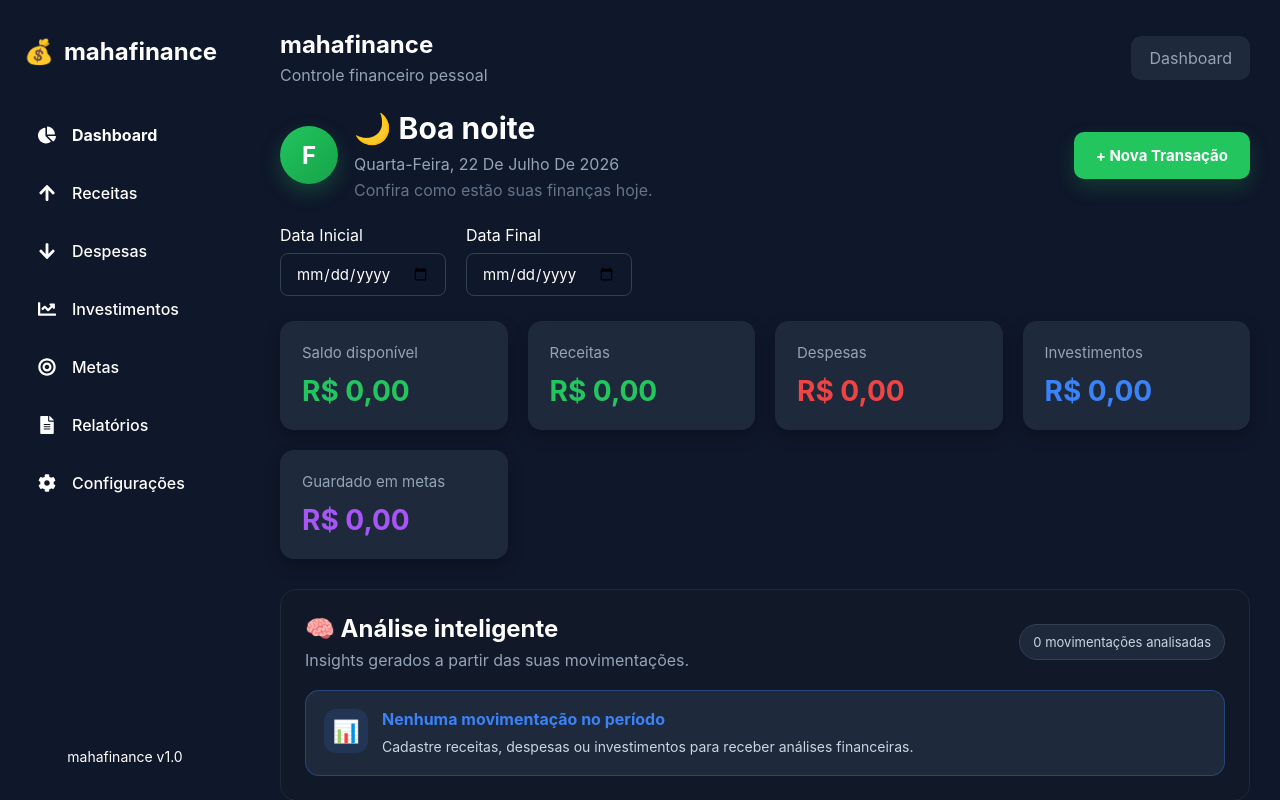
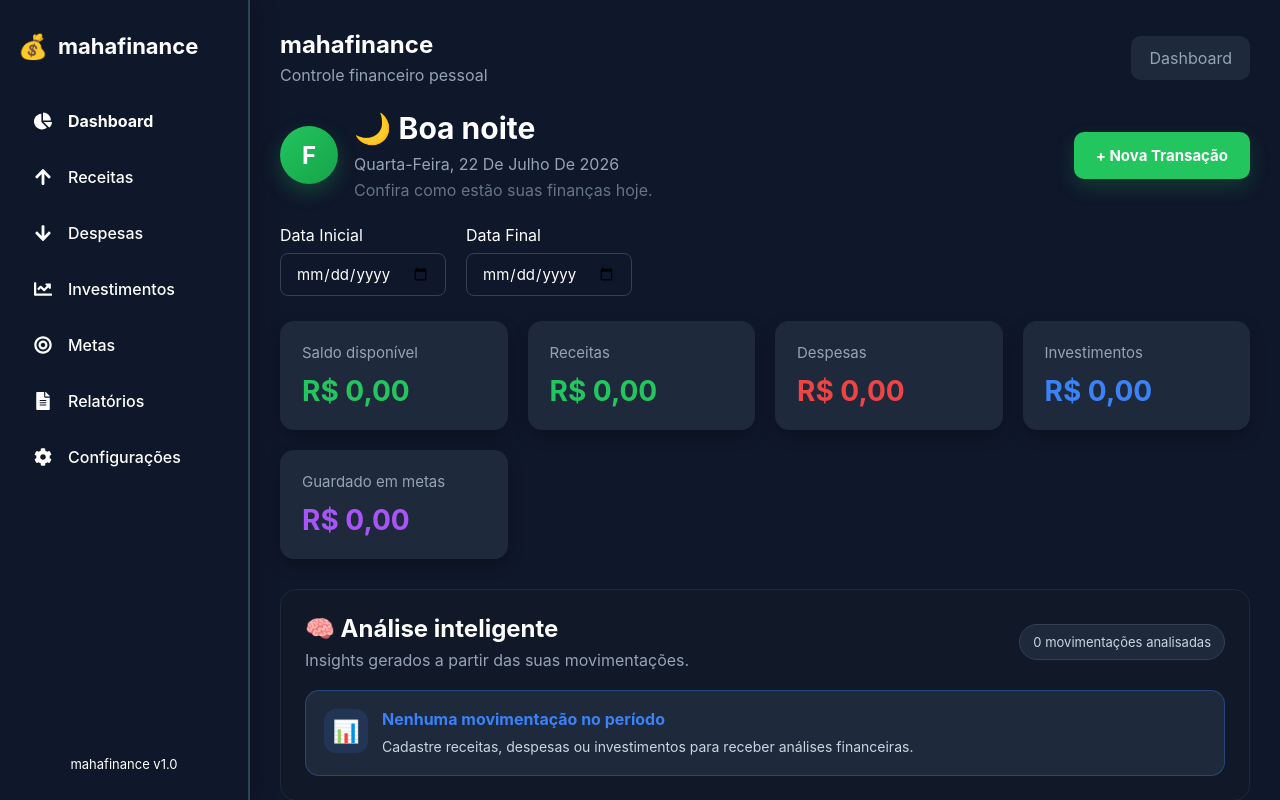
Before and after one commit to ruanpocoyobebes-sketch/financeflow, a React (Vite) app: page / in a window 1280 px wide. Shown: the top 800 px of the page. Built offline with nearby package versions, Linux system fonts and the light colour scheme; no server answers.

Commit message:
Melhora sidebar expansível

```diff
--- a/src/components/Sidebar.jsx
+++ b/src/components/Sidebar.jsx
@@ -57,21 +57,22 @@ function Sidebar() {
       onMouseEnter={() => setExpandida(true)}
       onMouseLeave={() => setExpandida(false)}
       style={{
-        width: expandida ? "250px" : "82px",
-        minWidth: expandida ? "250px" : "82px",
+        width: expandida ? 250 : 76,
+        minWidth: expandida ? 250 : 76,
         height: "100vh",
         position: "sticky",
         top: 0,
         background: "var(--bg-secondary)",
         color: "var(--text-primary)",
-        padding: expandida ? "30px 20px" : "30px 12px",
+        padding: expandida ? "24px 18px" : "24px 10px",
         display: "flex",
         flexDirection: "column",
-        borderRight: "1px solid var(--border-color)",
+        boxSizing: "border-box",
+        overflow: "hidden",
+        borderRight: "2px solid #334155",
+        boxShadow: "8px 0 20px rgba(0, 0, 0, 0.18)",
         transition:
           "width 0.25s ease, min-width 0.25s ease, padding 0.25s ease",
-        overflow: "hidden",
-        boxSizing: "border-box",
         zIndex: 100,
       }}
     >
@@ -81,9 +82,8 @@ function Sidebar() {
           alignItems: "center",
           justifyContent: expandida ? "flex-start" : "center",
           gap: 10,
-          minHeight: 42,
-          marginBottom: 40,
-          paddingLeft: expandida ? 4 : 0,
+          minHeight: 44,
+          marginBottom: 30,
           whiteSpace: "nowrap",
         }}
       >
@@ -100,12 +100,15 @@ function Sidebar() {
           style={{
             margin: 0,
             color: "var(--accent)",
+            fontSize: 22,
             opacity: expandida ? 1 : 0,
+            width: expandida ? "auto" : 0,
+            overflow: "hidden",
             transform: expandida
               ? "translateX(0)"
-              : "translateX(-8px)",
+              : "translateX(-10px)",
             transition:
-              "opacity 0.18s ease, transform 0.18s ease",
+              "opacity 0.18s ease, transform 0.18s ease, width 0.25s ease",
             pointerEvents: "none",
           }}
         >
@@ -117,7 +120,7 @@ function Sidebar() {
         style={{
           display: "flex",
           flexDirection: "column",
-          gap: 12,
+          gap: 10,
         }}
       >
         {menu.map((item) => (
@@ -136,26 +139,27 @@ function Sidebar() {
               gap: 14,
               textDecoration: "none",
               color: isActive
-                ? "#ffffff"
+                ? "#FFFFFF"
                 : "var(--text-primary)",
               padding: expandida
-                ? "12px 16px"
-                : "12px 10px",
+                ? "12px 14px"
+                : "12px 8px",
               borderRadius: 10,
               background: isActive
                 ? "var(--accent)"
                 : "transparent",
+              fontWeight: isActive ? 700 : 500,
+              whiteSpace: "nowrap",
+              overflow: "hidden",
               transition:
                 "background 0.2s ease, padding 0.25s ease",
-              fontWeight: isActive ? "bold" : "500",
-              whiteSpace: "nowrap",
-              overflow: "hidden",
             })}
           >
             <span
               style={{
                 width: 22,
                 minWidth: 22,
+                height: 22,
                 display: "flex",
                 alignItems: "center",
                 justifyContent: "center",
@@ -169,11 +173,13 @@ function Sidebar() {
             <span
               style={{
                 opacity: expandida ? 1 : 0,
+                width: expandida ? "auto" : 0,
+                overflow: "hidden",
                 transform: expandida
                   ? "translateX(0)"
-                  : "translateX(-8px)",
+                  : "translateX(-10px)",
                 transition:
-                  "opacity 0.18s ease, transform 0.18s ease",
+                  "opacity 0.18s ease, transform 0.18s ease, width 0.25s ease",
                 pointerEvents: "none",
               }}
             >
@@ -186,13 +192,14 @@ function Sidebar() {
       <div
         style={{
           marginTop: "auto",
-          minHeight: 22,
           textAlign: "center",
           color: "var(--text-muted)",
-          fontSize: 14,
+          fontSize: 13,
           whiteSpace: "nowrap",
           opacity: expandida ? 1 : 0,
-          transition: "opacity 0.18s ease",
+          height: expandida ? 20 : 0,
+          overflow: "hidden",
+          transition: "opacity 0.18s ease, height 0.25s ease",
         }}
       >
         mahafinance v1.0
```
